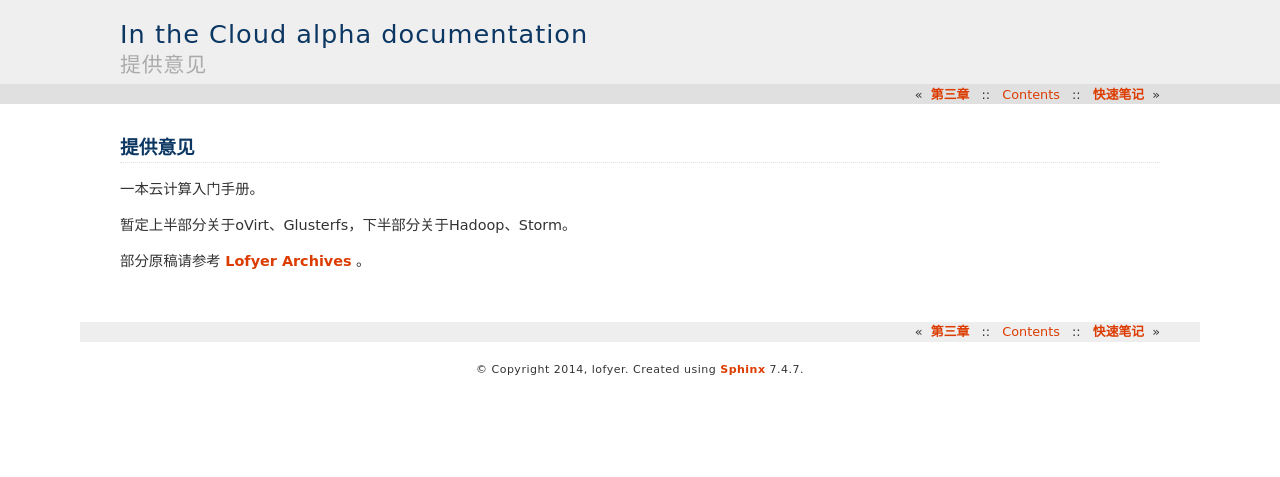
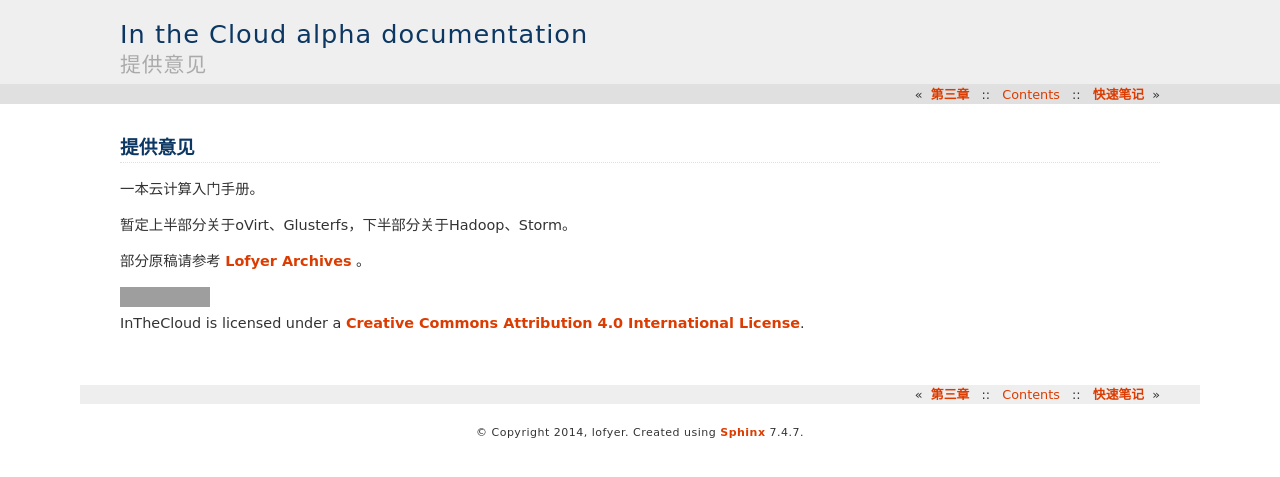
Before and after one commit to lofyer/InTheCloud, a Sphinx documentation site: the page built from source/posts/about.rst, in a window 1280 px wide. Shown: the top 477 px of the page. Built offline with Sphinx 7.4.7, drawn with Linux system fonts in a browser that asks for light colours; formulas are drawn with MathJax 3; grey boxes are pictures that could not be loaded.

Commit message:
添加CC版权

```diff
--- a/source/posts/about.rst
+++ b/source/posts/about.rst
@@ -7,3 +7,9 @@
 暂定上半部分关于oVirt、Glusterfs，下半部分关于Hadoop、Storm。
 
 部分原稿请参考 `Lofyer Archives <http://blog.lofyer.org>`_ 。
+
+.. raw:: html
+
+    <embed>
+    <a rel="license" href="http://creativecommons.org/licenses/by/4.0/"><img alt="Creative Commons License" style="border-width:0" src="https://i.creativecommons.org/l/by/4.0/88x31.png" /></a><br /><span xmlns:dct="http://purl.org/dc/terms/" property="dct:title">InTheCloud</span> is licensed under a <a rel="license" href="http://creativecommons.org/licenses/by/4.0/">Creative Commons Attribution 4.0 International License</a>.
+    </embed>
```
